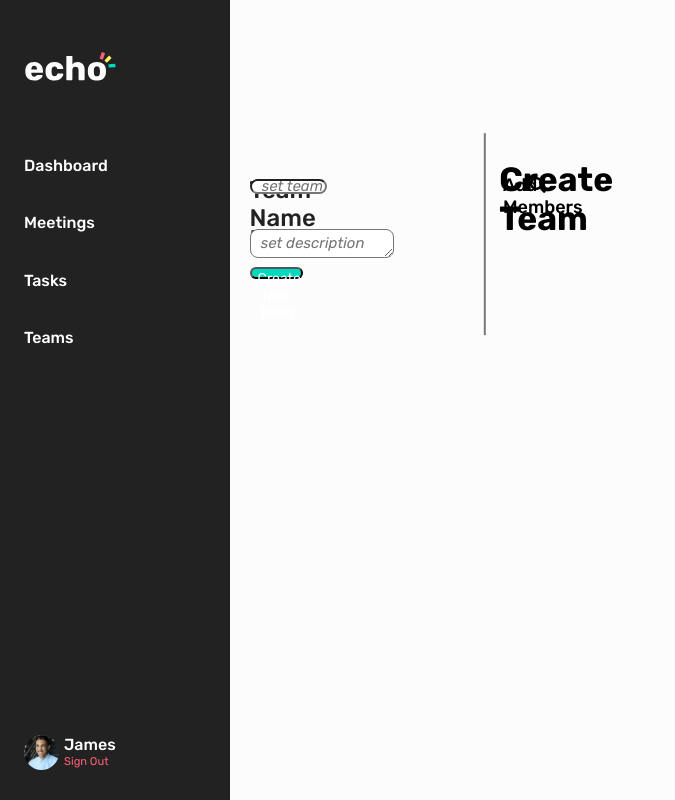
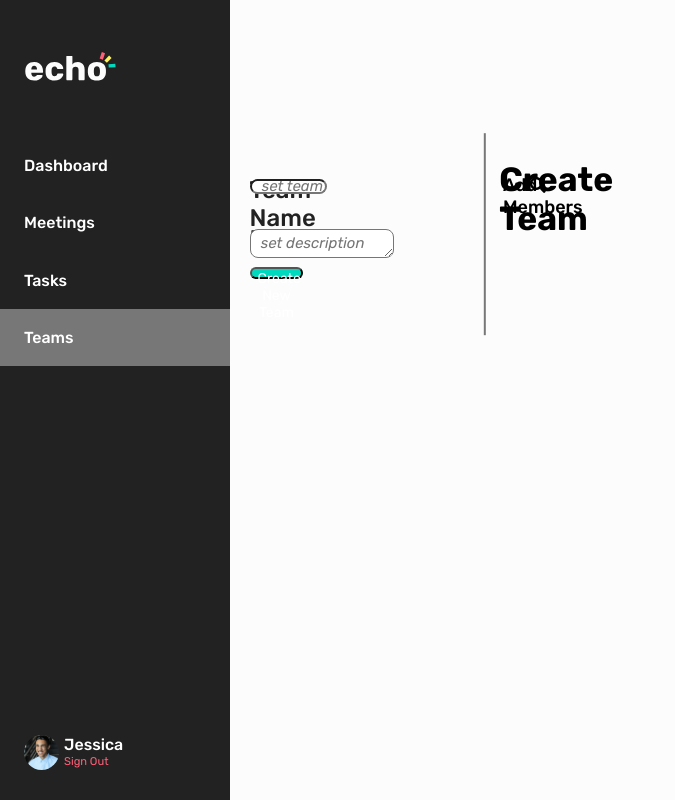
Before and after one commit to james-tyner/echo-meetings, a PHP site: page /addteam.php in a window 1280 px wide. Shown: the whole page, without its empty margins (0-675 px from the left). Run offline with PHP 8.4, Linux system fonts and the light colour scheme; data that the repository does not hold is empty.

Commit message:
added  variable to addteam.php

```diff
--- a/addteam.php
+++ b/addteam.php
@@ -1,6 +1,7 @@
 <?php
 $title = "Home"; // title of the page is the heading1 and also appears in meta title
-$username = "James"; // this will appear in the bottom of the sidebar. Eventually should be managed by session variables
+$username = "Jessica"; // this will appear in the bottom of the sidebar. Eventually should be managed by session variables
+$active = "teams";
 
 ?>
 
```
